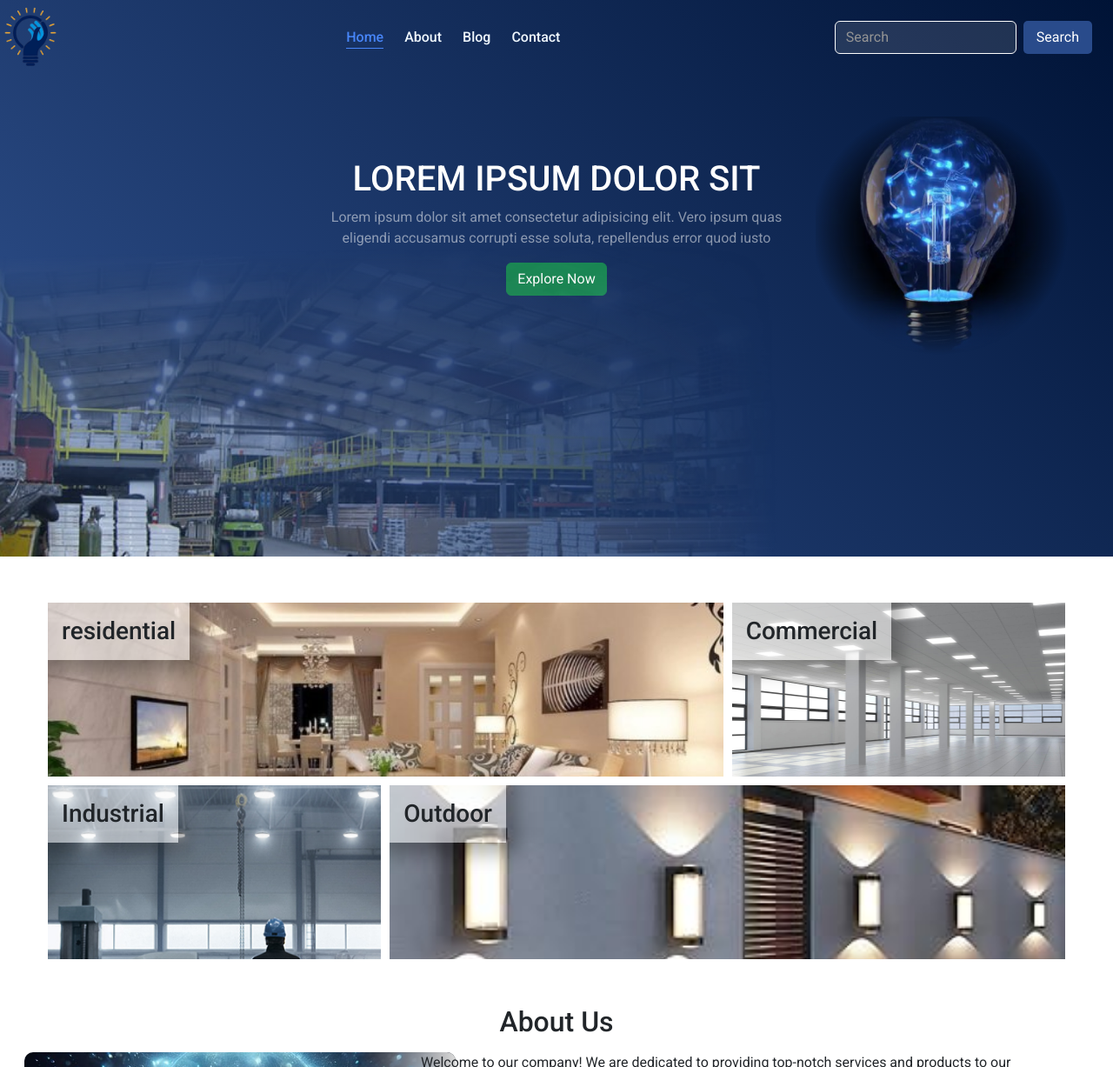
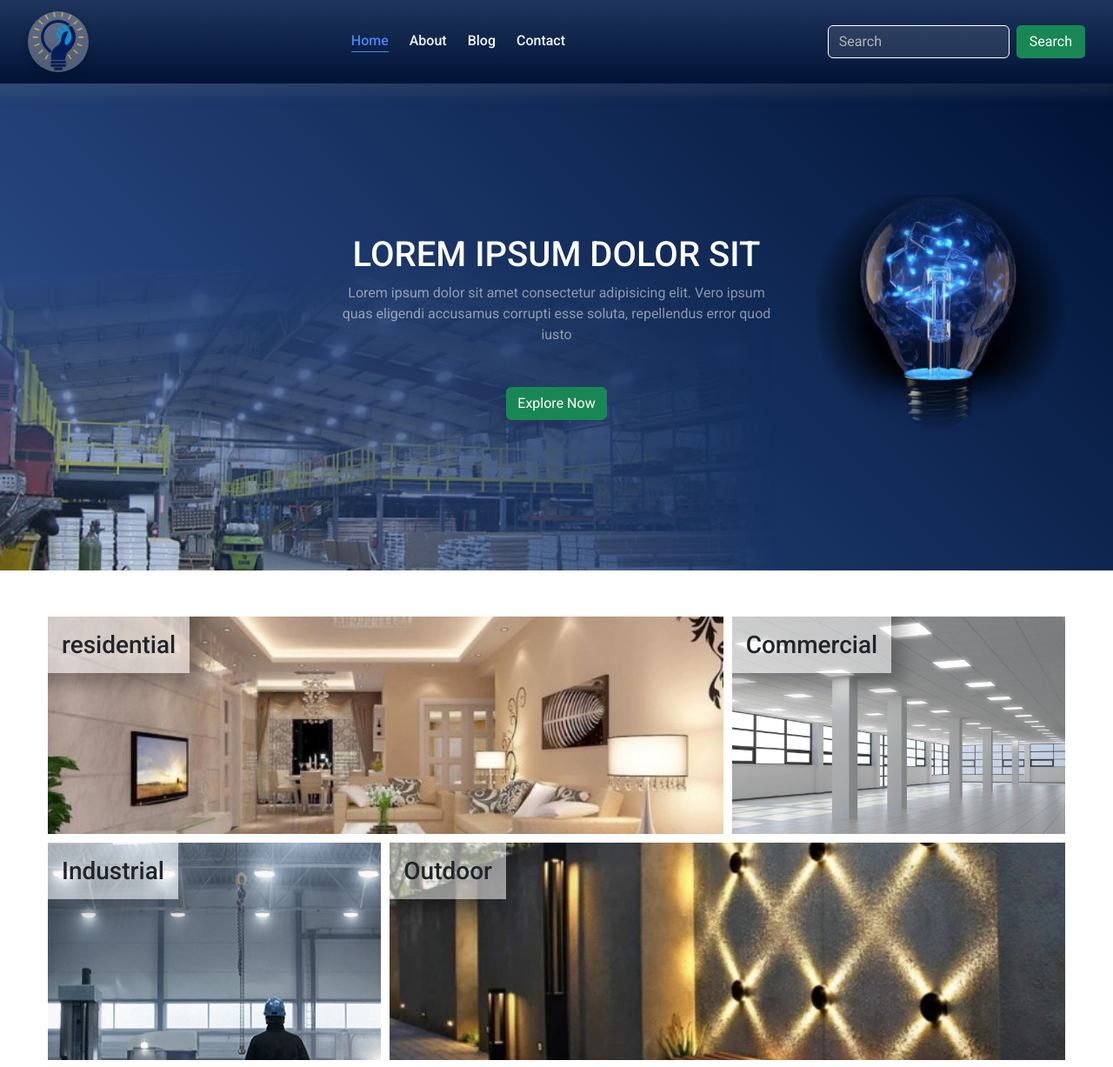
Before and after one commit to sumansahoo99/led-light-company, a plain HTML site: page index.html in a window 1280 px wide. Shown: the top 1227 px of the page at 87% size. Drawn offline with nearby package versions, Linux system fonts and the light colour scheme.

Commit message:
Style update

```diff
--- a/css/style.css
+++ b/css/style.css
@@ -41,80 +41,126 @@ header {
   z-index: 1000;
 }
 
-header .logo {
+.logo {
+  display: inline-block;
+  padding: 6px;                      /* add a little inner spacing */
+  background: rgba(255, 255, 255, 0.3); /* semi-transparent white */
+  border-radius: 50%;                /* perfect circle */
+  backdrop-filter: blur(6px);        /* frosted glass effect */
+  box-shadow: 0 4px 10px rgba(0, 0, 0, 0.2); /* soft shadow */
+  transition: all 0.3s ease-in-out;  /* smooth hover transition */
+}
+
+.logo img {
   width: 70px;
   height: auto;
-    /* border: 1px solid #d60202; */
+  border-radius: 50%;
 }
 
+/* Optional: hover glow effect */
+.logo:hover {
+  background: rgba(255, 255, 255, 0.5);
+  transform: scale(1.05);
+}
+
+
+.navbar {
+  background: linear-gradient(180deg, #1f355d, #001336);
+  padding: 0.8rem 2rem;
+      box-shadow: 0px 9px 12px 5px rgba(139, 139, 139, 0.137);
+}
+.nav-bg{
+    background: linear-gradient(180deg, #1f355d, #001336cc);
+    box-shadow: none;
+}
+
+/* nav links */
+.nav-link {
+  color: aliceblue !important;
+  font-weight: 500;
+  transition: 0.3s;
+}
+
+.nav-link:hover,
+.nav-link.active {
+  color: #4785f8 !important;
+  border-bottom: 1px solid #4785f8;
+}
+
+/* search bar */
+.search-input {
+  background: rgba(255, 255, 255, 0.1);
+  border: 1px solid #fff;
+  color: #fff;
+}
+
+.search-input::placeholder {
+  color: rgb(180, 180, 180);
+}
+
+.search-btn {
+  background: #198754;
+  color: white;
+  border: none;
+  padding: 5px 15px;
+  border-radius: 5px;
+  cursor: pointer;
+}
+.menu-bar {
+  color: #fff ;
+  border: none;
+  font-size: 1.5rem;
+}
+.navbar-toggler:focus,
+.navbar-toggler:active {
+  box-shadow: none !important;   /* no outline glow on click */
+  outline: none !important;
+}
+.search-icon{
+    color: #fff;
+    font-size: 1.3rem;
+    display: none !important;
+}
+
+
+/* banner section */
+
 .banner {
-    height: 80vh;
+  height: 70vh;
   background: linear-gradient(45deg, #30528F, #001336);
   position: relative;
+  overflow: hidden;
+  margin-top: 0; /* small overlap with navbar if needed */
 }
 
 .banner-image {
   width: 23vw;
-    /* height: auto; */
-    float: right;
-    position: relative;
-    top: 3rem;
-    box-shadow: 0px;
+  position: absolute;
   right: 3rem;
+  top: 8rem;
 }
 
 .factory-img {
   width: 70%;
   position: absolute;
   bottom: 0;
-}
-
-.nav-link {
-    color: aliceblue;
-    font-weight: 500;
-}
-
-.nav-link:hover {
-    color: #4785f8;
-}
-
-.active {
-    color: #4785f8 !important;
-    border-bottom: 1px solid #4785f8;
-}
-
-.navbar-collapse {
-    justify-content: center;
-    gap: 50px;
-}
-
-.navbar-row {
-    /* background: #8d9ab2ab; */
-}
-
-.search-input {
-    background: rgba(255, 255, 255, 0.116);
-    border: 1px solid rgb(253, 253, 253);
-    /* width: 70%; */
-}
-
-.search-input::placeholder {
-    color: rgb(148, 148, 148);
-}
-
-.search-btn {
-    background: #294b8b;
-    color: white;
-    border: none;
-    padding: 5px 15px;
-    border-radius: 5px;
-    cursor: pointer;
+  left: 0;
 }
 
 .banner-content {
-    width: 45%;
-    margin: 6rem auto 0;
+  position: absolute;
+  top: 50%;
+  left: 50%;
+  transform: translate(-50%, -50%);
+  text-align: center;
+  color: white;
+  width: 60%;
 }
+.banner-text{
+    width: 65%;
+}
+
+
 
 /* category css start here  */
 .category-section {
@@ -130,7 +176,7 @@ header .logo {
     background-size: cover;
     background-position: center;
     background-repeat: no-repeat;
-    height: 200px;
+    height: 250px;
 }
 
 .commercial {
@@ -138,7 +184,7 @@ header .logo {
     background-size: cover;
     background-position: center;
     background-repeat: no-repeat;
-    height: 200px;
+    height: 250px;
 }
 
 .industrial {
@@ -146,21 +192,20 @@ header .logo {
     background-size: cover;
     background-position: center;
     background-repeat: no-repeat;
-    height: 200px;
+    height: 250px;
 }
 
 .outdoor {
-    background-image: url(../images/outdoor.jpg);
+    background-image: url(../images/outdoor.webp);
     background-size: cover;
     background-position: center;
     background-repeat: no-repeat;
-    height: 200px;
+    height: 250px;
 }
 
 .item {
     position: relative;
     overflow: hidden;
-    /* border-radius: 10px; */
 }
 
 .category-name {
@@ -190,14 +235,7 @@ header .logo {
     width: 7rem;
 }
 
-.read-more-btn {
-    background-color: #30528F;
-    color: white;
-    border: none;
-    padding: 10px 20px;
-    border-radius: 5px;
-    cursor: pointer;
-}
+
 
 .about-container {
     position: relative;
@@ -334,7 +372,7 @@ body {
     left: 0;
     width: 100%;
     height: 100%;
-    background-image: url(../images/lighting-home_759_getty.avif);
+    background-image: url(../images/category-banner.jpeg);
     background-size: cover;
     background-position: center;
     background-repeat: no-repeat;
@@ -349,7 +387,10 @@ body {
 .form-text {
     color: white;
 }
-
+.map{
+    border-radius: 5px;
+    overflow: hidden;
+}
 
 /* footer section start here */
 .footer-section {
@@ -385,3 +426,15 @@ li a {
     text-align: center;
     padding: 10px 0;
 }
+
+@media (max-width:992px) {
+    .search-icon{
+        display: block !important;
+    }
+    .search-sec{
+        display: none !important;
+    }
+    .logo{
+        width: 50px;
+    }
+}
--- a/index.html
+++ b/index.html
@@ -22,59 +22,60 @@
         rel="stylesheet">
     <!-- <link href="https://fonts.googleapis.com/css2?family=Inter:ital,opsz,wght@0,14..32,100..900;1,14..32,100..900&family=Pacifico&family=Poppins:ital,wght@0,100;0,200;0,300;0,400;0,500;0,600;0,700;0,800;0,900;1,100;1,200;1,300;1,400;1,500;1,600;1,700;1,800;1,900&family=Roboto:ital,wght@0,100..900;1,100..900&display=swap" rel="stylesheet"> -->
 
+    <!-- font awesome -->
+    <link rel="stylesheet" href="https://cdnjs.cloudflare.com/ajax/libs/font-awesome/7.0.1/css/all.min.css"
+        integrity="sha512-2SwdPD6INVrV/lHTZbO2nodKhrnDdJK9/kg2XD1r9uGqPo1cUbujc+IYdlYdEErWNu69gVcYgdxlmVmzTWnetw=="
+        crossorigin="anonymous" referrerpolicy="no-referrer" />
+
 </head>
 
 <body>
-    <div class="banner">
-        <header>
+    <!-- <div class="cursor"></div> -->
+    <header class="sticky-top">
         <nav class="navbar navbar-expand-lg container-fluid">
-                <div class="row d-flex align-items-center justify-content-between w-100 navbar-row">
-                    <div class="col-lg-2">
-                        <div class="logo">
-                            <a href="index.html">
+            <!-- logo  -->
+            <a class="navbar-brand logo" href="index.html">
                 <img src="images/logo.png" alt="logo" />
             </a>
-                        </div>
-                    </div>
-                    <div class="col-lg-6">
-                        <div class="collapse navbar-collapse" id="navbarNav">
+
+
+            <div class="collapse navbar-collapse justify-content-center" id="navbarNav">
                 <ul class="navbar-nav gap-4">
-                                <li class="nav-item">
-                                    <a class="nav-link active" aria-current="page" href="#">Home</a>
-                                </li>
-                                <li class="nav-item">
-                                    <a class="nav-link" href="#">About</a>
-                                </li>
-                                <li class="nav-item">
-                                    <a class="nav-link" href="#">Blog</a>
-                                </li>
-                                <li class="nav-item">
-                                    <a class="nav-link" href="#">Contact</a>
-                                </li>
+                    <li class="nav-item"><a class="nav-link active" href="#">Home</a></li>
+                    <li class="nav-item"><a class="nav-link" href="#">About</a></li>
+                    <li class="nav-item"><a class="nav-link" href="#">Blog</a></li>
+                    <li class="nav-item"><a class="nav-link" href="#">Contact</a></li>
                 </ul>
             </div>
-                    </div>
-                    <div class="col-lg-4 d-flex justify-content-end">
-                        <form class="d-flex" role="search">
-                            <input class="form-control me-2 search-input" type="search" placeholder="Search"
-                                aria-label="Search" />
+
+            <div class="d-flex align-items-center gap-3 ms-auto">
+                <form class="d-flex search-sec" role="search">
+                    <input class="form-control me-2 search-input" type="search" placeholder="Search" />
                     <button class="search-btn" type="submit">Search</button>
                 </form>
-                    </div>
+                <i class="fa-solid fa-magnifying-glass search-icon"></i>
+
+                <button class="navbar-toggler menu-bar" type="button" data-bs-toggle="collapse"
+                    data-bs-target="#navbarNav" aria-controls="navbarNav" aria-expanded="false"
+                    aria-label="Toggle navigation">
+                    <i class="fa-solid fa-bars"></i>
+                </button>
             </div>
         </nav>
     </header>
+    <!-- Banner section BELOW header -->
+    <div class="banner">
         <div class="banner-image">
             <img src="images/banner-light.png" alt="">
         </div>
         <div class="factory-img">
             <img src="images/factory-lighting.png" alt="">
         </div>
-        <div class="text-center banner-content ">
-            <h1 class="text-uppercase  text-white">Lorem ipsum dolor sit</h1>
-            <p class=" text-white-50">Lorem ipsum dolor sit amet consectetur adipisicing elit. Vero ipsum quas eligendi
-                accusamus corrupti esse soluta, repellendus error quod iusto</p>
-            <button type="button" class="btn text-capitalize text-white btn-success mt-3">explore now</button>
+        <div class="banner-content d-flex flex-column align-items-center">
+            <h1 class="text-uppercase text-white">Lorem ipsum dolor sit</h1>
+            <p class="text-white-50 banner-text">Lorem ipsum dolor sit amet consectetur adipisicing elit.
+                Vero ipsum quas eligendi accusamus corrupti esse soluta, repellendus error quod iusto</p>
+            <button type="button" class="btn text-capitalize text-white btn-success mt-5">explore now</button>
         </div>
     </div>
 
@@ -112,7 +113,7 @@
         <div class="about-section my-5 px-3">
             <div class="container-fluid">
                 <h2 class="text-center mb-3">About Us</h2>
-                <div class="row">
+                <div class="row d-flex align-items-center">
                     <div class="col-lg-5">
                         <div class="about-image">
                             <div class="inner-shadow"></div>
@@ -120,7 +121,14 @@
                     </div>
                     <div class="col-lg-7">
                         <div class="about-container">
-                            <p>
+                            <p class="about-text">
+                                Welcome to our company! We are dedicated to providing top-notch services and
+                                products to our customers. Our team of experts works tirelessly to ensure
+                                customer satisfaction and deliver exceptional results. With years of
+                                experience in the industry, we pride ourselves on our professionalism,
+                                reliability, and commitment to excellence. Thank you for choosing us as your
+                                trusted partner.
+
                                 Welcome to our company! We are dedicated to providing top-notch services and
                                 products to our customers. Our team of experts works tirelessly to ensure
                                 customer satisfaction and deliver exceptional results. With years of
@@ -128,16 +136,10 @@
                                 reliability, and commitment to excellence. Thank you for choosing us as your
                                 trusted partner.
                             </p>
-                            <p>
-                                Welcome to our company! We are dedicated to providing top-notch services and
-                                products to our customers. Our team of experts works tirelessly to ensure
-                                customer satisfaction and deliver exceptional results. With years of
-                                experience in the industry, we pride ourselves on our professionalism,
-                                reliability, and commitment to excellence. Thank you for choosing us as your
-                                trusted partner.
-                            </p>
-                            <button type="button" class="read-more-btn">Read More</button>
+                            <a href="#" class="read-more">Read More</a>
                         </div>
+
+
                     </div>
                 </div>
 
@@ -313,7 +315,7 @@
         <div class="contact-section my-5 px-3">
             <div class="container-fluid">
                 <!-- <h2 class="text-center mb-3">Contact</h2> -->
-                <div class="row">
+                <div class="row d-flex justify-content-center">
                     <div class="col-lg-4">
                         <div class="contact-form">
                             <form>
@@ -343,8 +345,8 @@
                             </form>
                         </div>
                     </div>
-                    <div class="col-lg-8">
-                        <div style="width: 100%; height: 400px;">
+                    <div class="col-lg-5">
+                        <div class="map">
                             <iframe
                                 src="https://www.google.com/maps/embed?pb=!1m18!1m12!1m3!1d3559.606885637977!2d78.04130987451753!3d27.17514447646689!2m3!1f0!2f0!3f0!3m2!1i1024!2i768!4f13.1!3m3!1m2!1s0x397471d3e2e3b5af%3A0x4f47d89b78a7898!2sTaj%20Mahal!5e0!3m2!1sen!2sin!4v1699530150710!5m2!1sen!2sin"
                                 width="100%" height="400" style="border:0;" allowfullscreen="" loading="lazy">
@@ -421,7 +423,7 @@
     <!-- Swiper JS -->
     <script src="https://cdn.jsdelivr.net/npm/swiper@11/swiper-bundle.min.js"></script>
     <!-- main js  -->
-    <script src="js/script.js"></script>
+    <script src="js/common.js"></script>
 </body>
 
 </html>
--- /dev/null
+++ b/js/common.js
@@ -0,0 +1,25 @@
+var swiper = new Swiper(".mySwiper", {
+  slidesPerView: 6,
+  spaceBetween: 30,
+  autoplay: {
+    delay: 0,
+    disableOnInteraction: true,
+  },
+  speed: 3000,
+  loop: true,
+  //   loopedSlides: 6,
+});
+
+
+
+
+
+window.addEventListener( "scroll", ()=>{
+  let navbar = document.querySelector(".navbar");
+  if(scrollY > 50){
+    navbar.classList.add("nav-bg");
+  }else{
+    navbar.classList.remove("nav-bg");
+  }
+
+})
--- a/js/script.js
+++ /dev/null
@@ -1,19 +0,0 @@
-var swiper = new Swiper(".mySwiper", {
-      slidesPerView: 6,
-      spaceBetween: 30,
-      autoplay: {
-        delay: 0,
-        disableOnInteraction: true,
-      },
-      speed: 3000,
-      loop: true,
-    //   loopedSlides: 6,
-    });
-
-
-
-  const input = document.querySelector("#phone");
-  window.intlTelInput(input, {
-    initialCountry: "in", // default India
-    separateDialCode: true, // shows +91 outside input
-  });
```
Also changed, not shown: blog.html (+17 -29 lines), category.html (+17 -29 lines), product-details.html (+17 -29 lines), images/outdoor.webp (added). Lines whose indentation alone changed are shown as unchanged.
